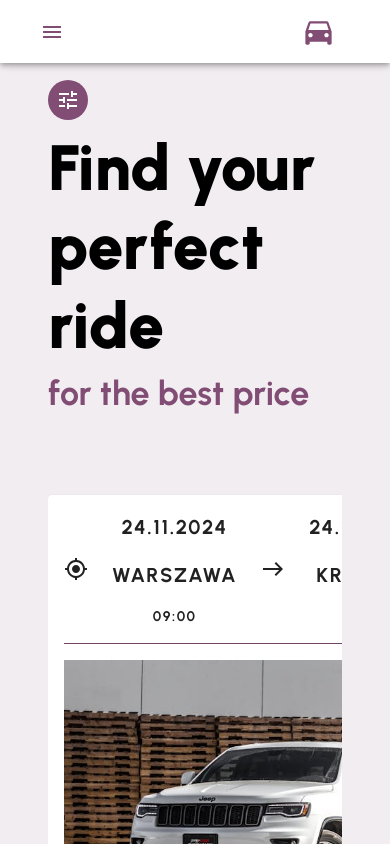
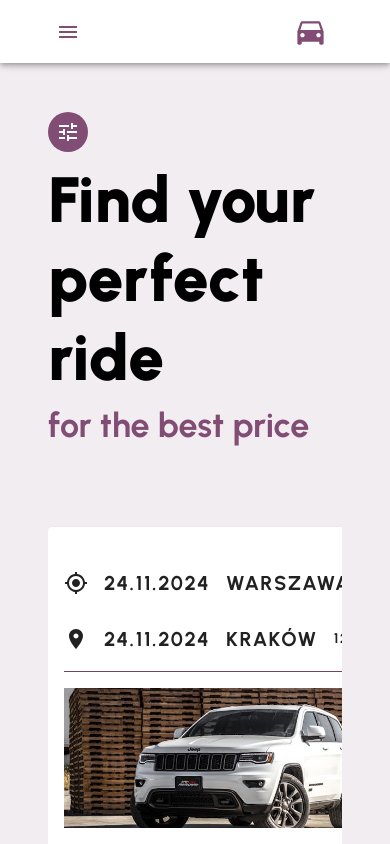
Before and after one commit to Wiolinek/microservice-architecture, a React (Vite) app in the folder client/: page / in a window 390 px wide. Shown: the top 844 px of the page. Built offline with nearby package versions, Linux system fonts and the light colour scheme.

Commit message:
fix mobile view

```diff
--- a/client/src/components/DashboardDrawer.tsx
+++ b/client/src/components/DashboardDrawer.tsx
@@ -37,7 +37,7 @@ const DashboardDrawer = () => {
       variant="permanent"
       anchor="left">
       <Toolbar />
-      <List sx={{ display: 'flex', flexDirection: 'column', gap: 3, padding: 6 }}>{userMenuList}</List>
+      <List sx={{ display: 'flex', flexDirection: 'column', gap: 3, padding: { xs: 4, sm: 6 } }}>{userMenuList}</List>
       <Divider />
     </Drawer>
   );
--- a/client/src/components/FiltersDrawer.tsx
+++ b/client/src/components/FiltersDrawer.tsx
@@ -20,7 +20,7 @@ const FiltersDrawer = () => {
   };
 
   const drawerList = (
-    <Box role="menu" sx={{ width: drawerWidth, px: 3 }} onClick={toggleDrawer(false)}>
+    <Box role="menu" sx={{ width: drawerWidth, px: { xs: 0, sm: 2 } }} onClick={toggleDrawer(false)}>
       <List sx={{ py: 3, px: 2 }}>
         <ListItem disablePadding>
           <ListItemButton>
@@ -64,7 +64,7 @@ const FiltersDrawer = () => {
           ['& .MuiDrawer-paper']: { width: drawerWidth, boxSizing: 'border-box', backgroundColor: 'transparent' },
         }}>
         <Toolbar />
-        <Toolbar sx={{ bgcolor: 'primary.light' }} style={{ paddingLeft: '48px', paddingTop: '8px' }}>
+        <Toolbar sx={{ bgcolor: 'primary.light', pt: { xs: 0, sm: '3.13rem' } }} style={{ paddingLeft: '3rem' }}>
           <IconButton aria-label="close filters" onClick={toggleDrawer(false)} sx={{ bgcolor: 'primary.main' }}>
             <CloseIcon sx={{ color: 'primary.light' }} />
           </IconButton>
--- a/client/src/components/Menu.tsx
+++ b/client/src/components/Menu.tsx
@@ -34,7 +34,7 @@ const CustomMenu = () => {
   };
 
   return (
-    <Toolbar sx={{ flexGrow: 1 }}>
+    <Toolbar sx={{ flexGrow: 1, px: { xs: 0, md: 3 } }}>
       <Box sx={{ flexGrow: 1, display: { xs: 'flex', md: 'none' } }}>
         <IconButton color="primary" aria-label="test" aria-controls="menu-appbar" aria-haspopup="true" onClick={handleOpenNavMenu}>
           <MenuIcon sx={{ display: { xs: 'flex', md: 'none' }, mr: { xs: 0, md: 2 } }} />
--- a/client/src/components/RideCard.tsx
+++ b/client/src/components/RideCard.tsx
@@ -62,10 +62,11 @@ const RideCard = ({
             icon={<FavoriteBorder />}
             checkedIcon={<Favorite />}
           />
-          <Stack direction="column" alignItems="center" spacing={2}>
-            <Stack direction="row" alignItems="center" spacing={3}>
+          <Stack direction="column" alignItems={{ xs: 'flex-start', sm: 'center' }} spacing={2} sx={{ paddingTop: { xs: 3, sm: 0 } }}>
+            <Stack alignItems={{ xs: 'flex-start', sm: 'center' }} spacing={3} direction={{ xs: 'column', sm: 'row' }}>
+              <Stack direction="row" alignItems="center" spacing={2}>
                 <MyLocationIcon />
-              <Stack alignItems="center" spacing={2}>
+                <Stack alignItems="center" direction={{ xs: 'row', sm: 'column' }} spacing={2}>
                   <Typography variant="h6" component="p" sx={typographyStyle}>
                     {startDate}
                   </Typography>
@@ -76,8 +77,11 @@ const RideCard = ({
                     {startTime}
                   </Typography>
                 </Stack>
-              <EastIcon />
-              <Stack alignItems="center" spacing={2}>
+              </Stack>
+              <EastIcon sx={{ display: { xs: 'none', sm: 'flex' } }} />
+              <Stack direction="row" alignItems="center" spacing={2}>
+                <LocationOnIcon sx={{ display: { xs: 'flex', sm: 'none' } }} />
+                <Stack alignItems="center" direction={{ xs: 'row', sm: 'column' }} spacing={2}>
                   <Typography variant="h6" component="p" sx={typographyStyle}>
                     {endDate}
                   </Typography>
@@ -88,10 +92,11 @@ const RideCard = ({
                     {endTime}
                   </Typography>
                 </Stack>
-              <LocationOnIcon />
+                <LocationOnIcon sx={{ display: { xs: 'none', sm: 'flex' } }} />
+              </Stack>
             </Stack>
             <Divider flexItem orientation="horizontal" sx={{ backgroundColor: 'primary.main', height: 1 }} />
-            <ImageList variant="quilted" cols={1} sx={{ width: '100%', height: '300px' }}>
+            <ImageList variant="quilted" cols={1} sx={{ width: '100%', height: { xs: '140px', sm: '220px', md: '300px' } }}>
               <ImageListItem sx={{ overflow: 'hidden', display: 'flex', alignItems: 'center' }}>
                 <img src={carImage} alt={carMake} title={carMake} loading="lazy" />
               </ImageListItem>
--- a/client/src/layouts/Navbar.tsx
+++ b/client/src/layouts/Navbar.tsx
@@ -15,9 +15,9 @@ const Navbar = () => {
         zIndex: 2,
         ['&.MuiPaper-root']: { backgroundColor: 'primary.light' },
       }}>
-      <Toolbar>
+      <Toolbar sx={{ px: { xs: '3rem', md: 3 } }}>
         <CustomMenu />
-        <Box display="flex" alignItems="bottom" gap={3} p={1} pr={3}>
+        <Box display="flex" alignItems="bottom" gap={3} p={1} pr={{ xs: 0, md: 2 }}>
           <NavLink to={'/'} style={{ textDecoration: 'none', width: '100%' }}>
             <Button size="medium" className="logo">
               <Typography
--- a/client/src/layouts/PageWrapper.tsx
+++ b/client/src/layouts/PageWrapper.tsx
@@ -14,7 +14,7 @@ const PageWrapper = ({ children }: PageWrapperProps) => {
       <Container
         maxWidth={false}
         sx={{ backgroundColor: 'secondary.main', minHeight: 'calc(100vh - 64px)' }}
-        style={{ paddingLeft: 48, paddingRight: 48, paddingTop: 80, paddingBottom: 96 }}>
+        style={{ paddingLeft: '3rem', paddingRight: '3rem', paddingTop: '7rem', paddingBottom: '6rem' }}>
         <Stack direction="column" alignItems="center" spacing={2}>
           {children}
         </Stack>
```
Lines whose indentation alone changed are shown as unchanged.
